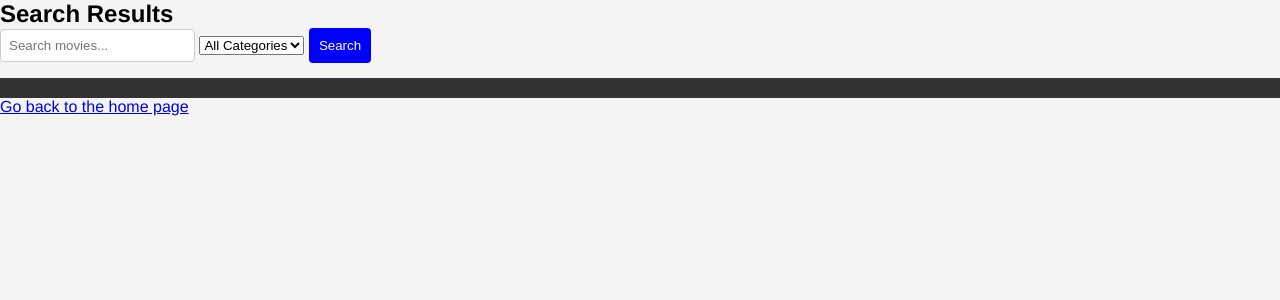
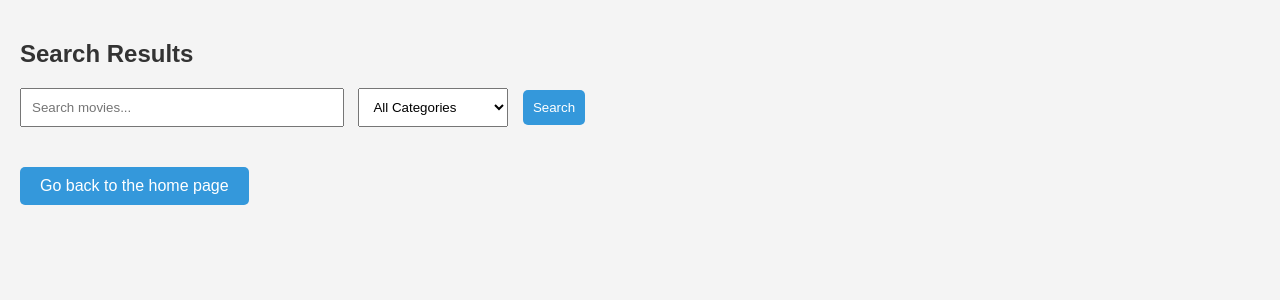
Before and after one commit to SmallManTyrone/Web-Dev-2-Project, a PHP site: page /search.php in a window 1280 px wide. Shown: the top 300 px of the page. Run offline with PHP 8.4, Linux system fonts and the light colour scheme; data that the repository does not hold is empty.

Commit message:
Lat commit before final milestone

```diff
--- a/Web 2 project/Styles.css
+++ b/Web 2 project/Styles.css
@@ -371,7 +371,7 @@ nav input[type="text"] {
 
 nav button {
     padding: 8px 15px;
-    background-color: blue;
+    background-color: #3498db;
     color: white;
     border: none;
     border-radius: 4px;
@@ -385,7 +385,7 @@ nav input::placeholder {
 
 /* Hover effect on the button */
 nav button:hover {
-    background-color: blue; /* Darker green on hover */
+    background-color: #3498db; /* Darker green on hover */
 }
 
 ul {
@@ -438,7 +438,7 @@ input {
 
 button {
     padding: 10px;
-    background-color: blue;
+    background-color: #3498db;
     color: white;
     border: none;
     border-radius: 4px;
@@ -511,3 +511,22 @@ button[name="delete"]:hover {
 button[name="update"]:hover {
     background-color: green; /* Darken the background color on hover */
 }
+
+input {
+    padding: 10px;
+    margin-bottom: 15px;
+    border: 1px solid #ddd;
+    border-radius: 5px;
+    box-sizing: border-box;
+}
+
+/* Button styling */
+input[type="submit"] {
+    background-color: #007bff;
+    color: #fff;
+    padding: 10px;
+    border: none;
+    border-radius: 5px;
+    cursor: pointer;
+    transition: background-color 0.3s;
+}
--- a/Web 2 project/create-user.php
+++ b/Web 2 project/create-user.php
@@ -74,7 +74,6 @@ if (isset($_POST['create_user'])) {
         <input type="password" name="confirm_password" placeholder="Confirm Password" required><br>
         <button type="submit" name="create_user">Create User</button>
     </form>
-    <a href="user-management.php">Back to User Management</a>
 </body>
 
 </html>
--- a/Web 2 project/index.php
+++ b/Web 2 project/index.php
@@ -69,7 +69,7 @@ $categoryResult = $conn->query($categorySql);
             echo 'Hello, Guest';
         }
         ?>
-        <h1>Welcome to Movie CMS</h1>
+        <h1>Tyson's Movie CMS</h1>
         <nav>
             <div>
                 <!-- Search bar -->
--- a/Web 2 project/login_process.php
+++ b/Web 2 project/login_process.php
@@ -18,7 +18,7 @@ if ($conn->connect_error) {
 $error_message = ''; // Initialize the error message
 
 if ($_SERVER['REQUEST_METHOD'] === 'POST' && isset($_POST['login'])) {
-    $username = filter_input(INPUT_POST, 'username', FILTER_SANITIZE_STRING);
+    $username = filter_input(INPUT_POST, 'username', FILTER_SANITIZE_FULL_SPECIAL_CHARS);
     $password = $_POST['password'];
 
     // Check the 'admins' table for admin login
--- a/Web 2 project/recommend.php
+++ b/Web 2 project/recommend.php
@@ -54,11 +54,12 @@ curl_close($curl);
                 $posterPath = $json['results'][$randomIndex]['poster_path'];
                 $posterUrl = "http://image.tmdb.org/t/p/w500/{$posterPath}";
 
-                echo "<img src=\"{$posterUrl}\" alt=\"Movie Poster\" class=\"movie-poster\">";
                 echo "<div class='random-movie-info'>";
                 echo "<p class='movie-title'>Your random movie: <strong>{$title}</strong></p>";
                 echo "<button class='refresh-button' onclick='location.reload()'>Refresh</button>";
                 echo "</div>";
+                echo "<img src=\"{$posterUrl}\" alt=\"Movie Poster\" class=\"movie-poster\">";
+
             } else {
                 echo '<div class="alert"><p>We\'re afraid nothing was found for that search.</p></div>';
                 echo "<p>Perhaps you were looking for The Goonies?</p>";
--- a/Web 2 project/recommendstyles.css
+++ b/Web 2 project/recommendstyles.css
@@ -65,7 +65,7 @@ nav ul li a {
 }
 
 .refresh-button:hover {
-    background-color: #0056b3;
+    background-color: #3498db;
 }
 
 .alert {
--- a/Web 2 project/script.js
+++ b/Web 2 project/script.js
@@ -13,5 +13,6 @@ document.addEventListener("DOMContentLoaded", function() {
         successMessageContainer.addEventListener("click", function(event) {
             event.stopPropagation();
         });
+
     }
 });
--- /dev/null
+++ b/Web 2 project/search.css
@@ -0,0 +1,102 @@
+/* Body Styles */
+body {
+    font-family: 'Arial', sans-serif;
+    margin: 0;
+    padding: 20px;
+    background-color: #f4f4f4;
+}
+
+/* Header Styles */
+h2 {
+    color: #333;
+}
+
+/* Search Form Styles */
+form {
+    margin-top: 20px;
+}
+
+form input[type="text"],
+form select,
+form button {
+    padding: 10px;
+    margin-right: 10px;
+}
+
+form input[type="text"] {
+    width: 300px;
+}
+
+form select {
+    width: 150px;
+}
+
+form button {
+    background-color: #3498db;
+    color: #fff;
+    border: none;
+    border-radius: 5px;
+    cursor: pointer;
+}
+
+form button:hover {
+    background-color: #1e87d8;
+}
+
+/* Results List Styles */
+ul {
+    list-style-type: none;
+    padding: 0;
+}
+
+ul li {
+    background-color: #fff;
+    border: 1px solid #ddd;
+    margin-bottom: 10px;
+    padding: 10px;
+}
+
+ul li a {
+    color: #333;
+    text-decoration: none;
+}
+
+ul li a:hover {
+    text-decoration: underline;
+}
+
+/* Pagination Styles */
+.pagination {
+    margin-top: 20px;
+}
+
+.pagination a {
+    display: inline-block;
+    padding: 5px 10px;
+    margin-right: 5px;
+    text-decoration: none;
+    color: #333;
+    border: 1px solid #ccc;
+    border-radius: 3px;
+}
+
+.pagination a:hover {
+    background-color: #3498db;
+    color: #fff;
+}
+
+/* Go Back Link Styles */
+a.goBack {
+    display: inline-block;
+    padding: 10px 20px;
+    margin-top: 20px;
+    text-decoration: none;
+    color: #fff;
+    background-color: #3498db;
+    border-radius: 5px;
+    transition: background-color 0.3s ease;
+}
+
+a.goBack:hover {
+    background-color: #1e87d8;
+}
--- a/Web 2 project/search.php
+++ b/Web 2 project/search.php
@@ -73,7 +73,7 @@ $conn->close();
     <meta charset="UTF-8">
     <meta http-equiv="X-UA-Compatible" content="IE=edge">
     <meta name="viewport" content="width=device-width, initial-scale=1.0">
-    <link rel="stylesheet" href="styles.css">
+    <link rel="stylesheet" href="search.css">
     <title>Search Results</title>
 </head>
 
@@ -121,7 +121,8 @@ $conn->close();
         ?>
     </div>
 
-    <a href="index.php">Go back to the home page</a>
+    <a href="index.php" class="goBack">Go back to the home page</a>
+
 </body>
 
 </html>
--- a/Web 2 project/show.php
+++ b/Web 2 project/show.php
@@ -233,10 +233,12 @@ if (isset($_GET['id'])) {
 <?php
     } else {
         echo "Movie not found.";
+        header("Location:index.php");
     }
 
     $stmt->close();
 } else {
     echo "Movie ID not provided.";
+    header("Location:index.php");
 }
 ?>
```
Also changed, not shown: Web 2 project/login.php (+12 -22 lines), Web 2 project/post.php (+39 -3 lines), Web 2 project/register.php (+12 -30 lines), Web 2 project/togglevis.js (added, +13 -0 lines), Web 2 project/user_management.php (+5 -6 lines).
